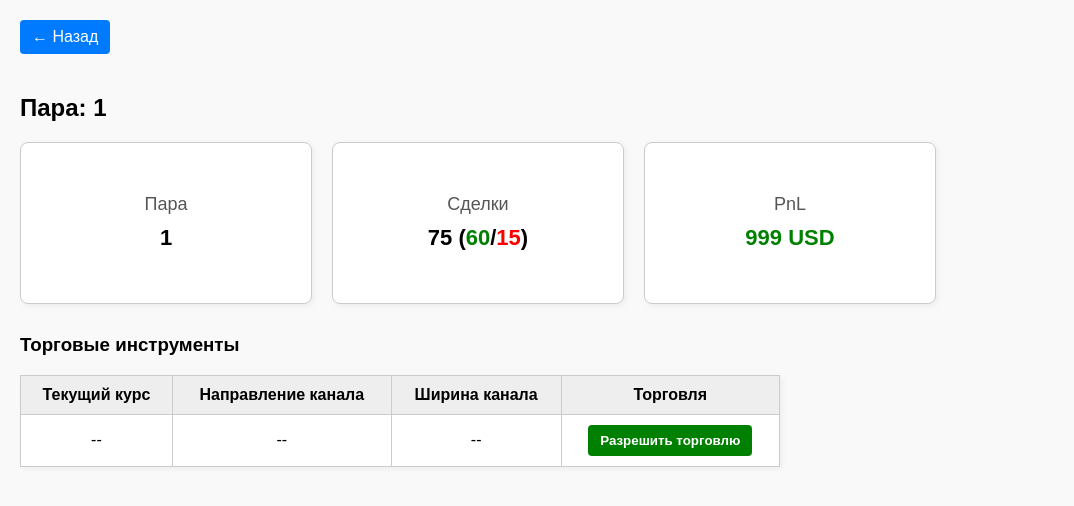
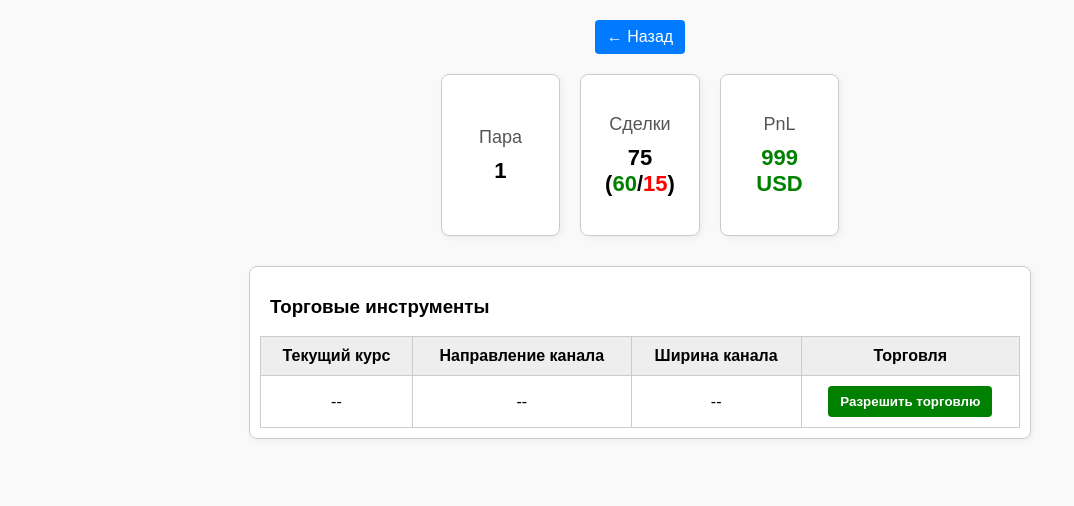
Before and after one commit to wingsofphoenix2013/trade-symbols-manager-unified-final, a Flask app: page /ticker/1 in a window 1280 px wide. Shown: the top 506 px of the page, without its empty margins (0-1074 px from the left). Run offline with Flask 3, Linux system fonts and the light colour scheme; data that the repository does not hold is empty.

Commit message:
Центровка контента и стилизация таблицы 'Торговые инструменты' под виджет

```diff
--- a/templates/ticker.html
+++ b/templates/ticker.html
@@ -4,8 +4,20 @@
   <meta charset="UTF-8" />
   <title>Пара: </title>
   <style>
-    body { font-family: sans-serif; margin: 20px; background: #f9f9f9; }
-    .widget-container { display: flex; gap: 20px; margin-bottom: 30px; }
+    body {
+      font-family: sans-serif;
+      margin: 20px;
+      background: #f9f9f9;
+      display: flex;
+      flex-direction: column;
+      align-items: center;
+    }
+    .widget-container {
+      display: flex;
+      gap: 20px;
+      margin-bottom: 30px;
+      justify-content: center;
+    }
     .widget {
       display: flex;
       flex-direction: column;
@@ -41,13 +53,18 @@
       text-decoration: none;
       border-radius: 4px;
     }
-    table {
+    .tools-box {
       width: 100%;
       max-width: 760px;
       background: white;
+      border-radius: 8px;
+      border: 1px solid #ccc;
+      box-shadow: 2px 2px 6px rgba(0,0,0,0.05);
+      padding: 10px;
+    }
+    table {
+      width: 100%;
       border-collapse: collapse;
-      margin-top: 10px;
-      box-shadow: 2px 2px 6px rgba(0,0,0,0.05);
     }
     th, td {
       border: 1px solid #ccc;
@@ -70,7 +87,6 @@
 </head>
 <body>
 <a href="/" class="btn">← Назад</a>
-<h2 id="symbol-title">Торговая пара</h2>
 
 <div class="widget-container">
   <div class="widget">
@@ -87,7 +103,8 @@
   </div>
 </div>
 
-<h3>Торговые инструменты</h3>
+<div class="tools-box">
+  <h3 style="margin-left: 10px;">Торговые инструменты</h3>
   <table>
     <thead>
       <tr>
@@ -106,10 +123,10 @@
       </tr>
     </tbody>
   </table>
+</div>
 
 <script>
   const symbolName = window.location.pathname.split("/").pop();
-  document.getElementById("symbol-title").textContent = `Пара: ${symbolName.toUpperCase()}`;
   document.title = `Пара: ${symbolName.toUpperCase()}`;
   document.getElementById("pair-name").textContent = symbolName.toUpperCase();
 
@@ -119,17 +136,14 @@
       const data = await res.json();
       if (data.error) return;
 
-      // текущая цена
       document.getElementById("live-price").textContent = data.current_price.toFixed(5);
 
-      // направление канала + эмоджи
       const dir = data.direction.toLowerCase();
       let emoji = "➡️";
       if (dir.includes("восход")) emoji = "⬆️";
       else if (dir.includes("нисход")) emoji = "⬇️";
       document.getElementById("channel-direction").textContent = `${data.direction} ${emoji}`;
 
-      // ширина канала
       document.getElementById("channel-width").textContent = `${data.width_percent}%`;
     } catch (e) {
       console.error("Ошибка загрузки канала:", e);
```
Lines whose indentation alone changed are shown as unchanged.
